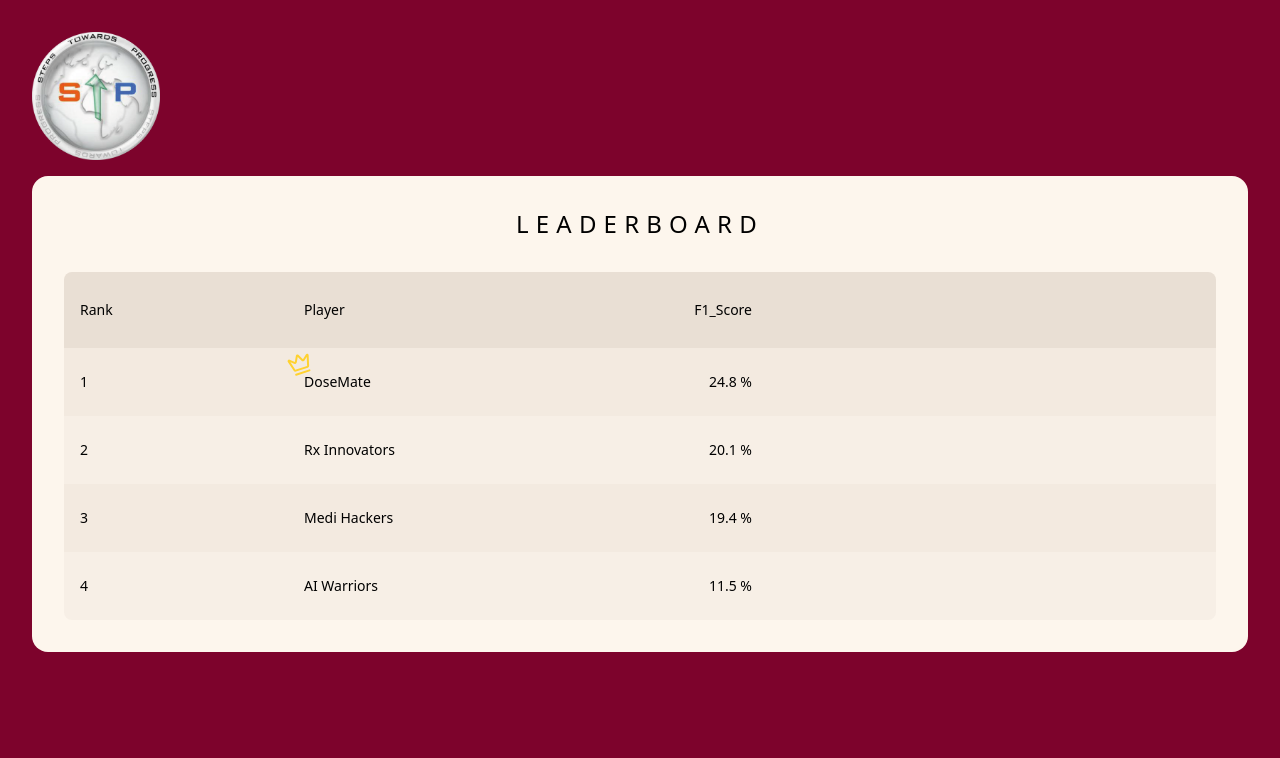
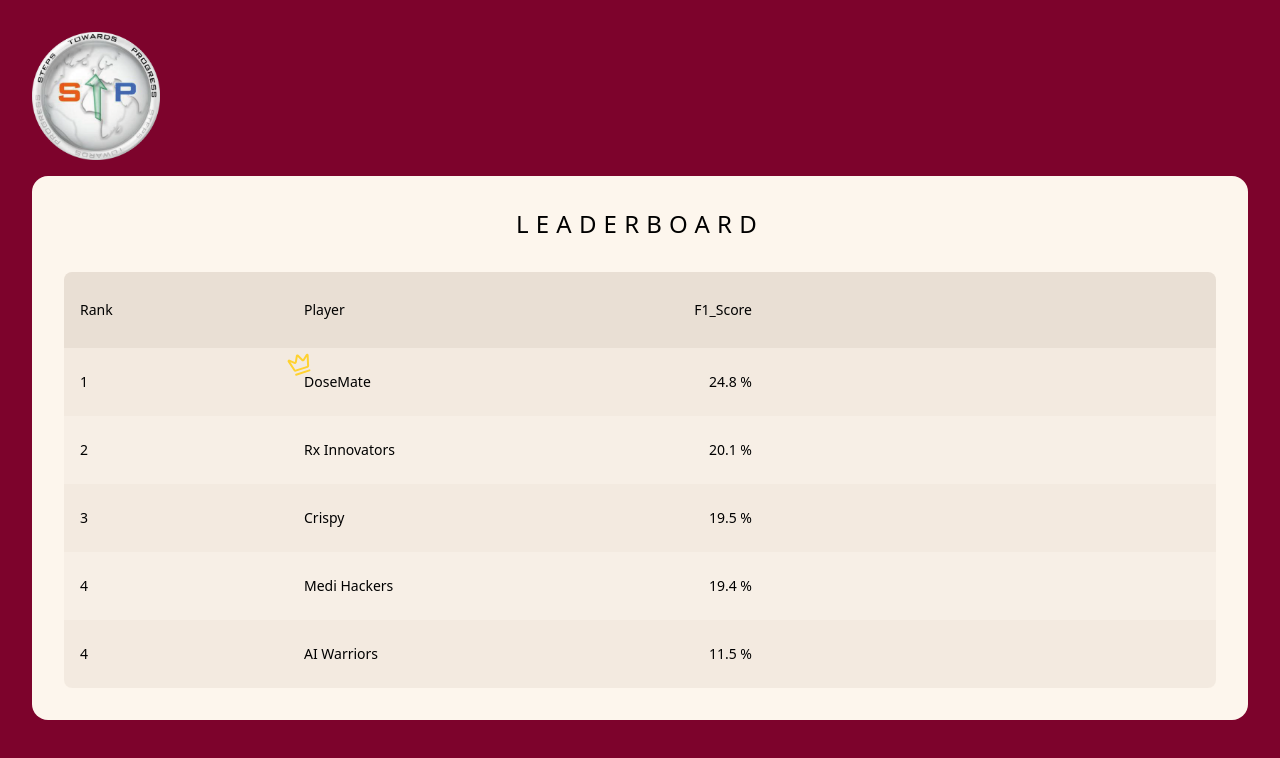
Before and after one commit to mohamedx1/STP_-LEADERBOARD, a React (Vite) app: page / in a window 1280 px wide. Shown: the top 758 px of the page. Built offline with nearby package versions, Linux system fonts and the light colour scheme.

Commit message:
Update App.jsx

```diff
--- a/src/App.jsx
+++ b/src/App.jsx
@@ -15,14 +15,20 @@ export default function Leaderboard () {
     },
     {
       rank: 3,
+      player: "Crispy",
+      F1_Score: "19.5 %",
+    },
+    {
+      rank: 4,
       player: "Medi Hackers",
       F1_Score: "19.4 %",
     },
-    {
+        {
       rank: 4,
       player: "AI Warriors",
       F1_Score: "11.5 %",
     },
+
 
   ]
 
```
